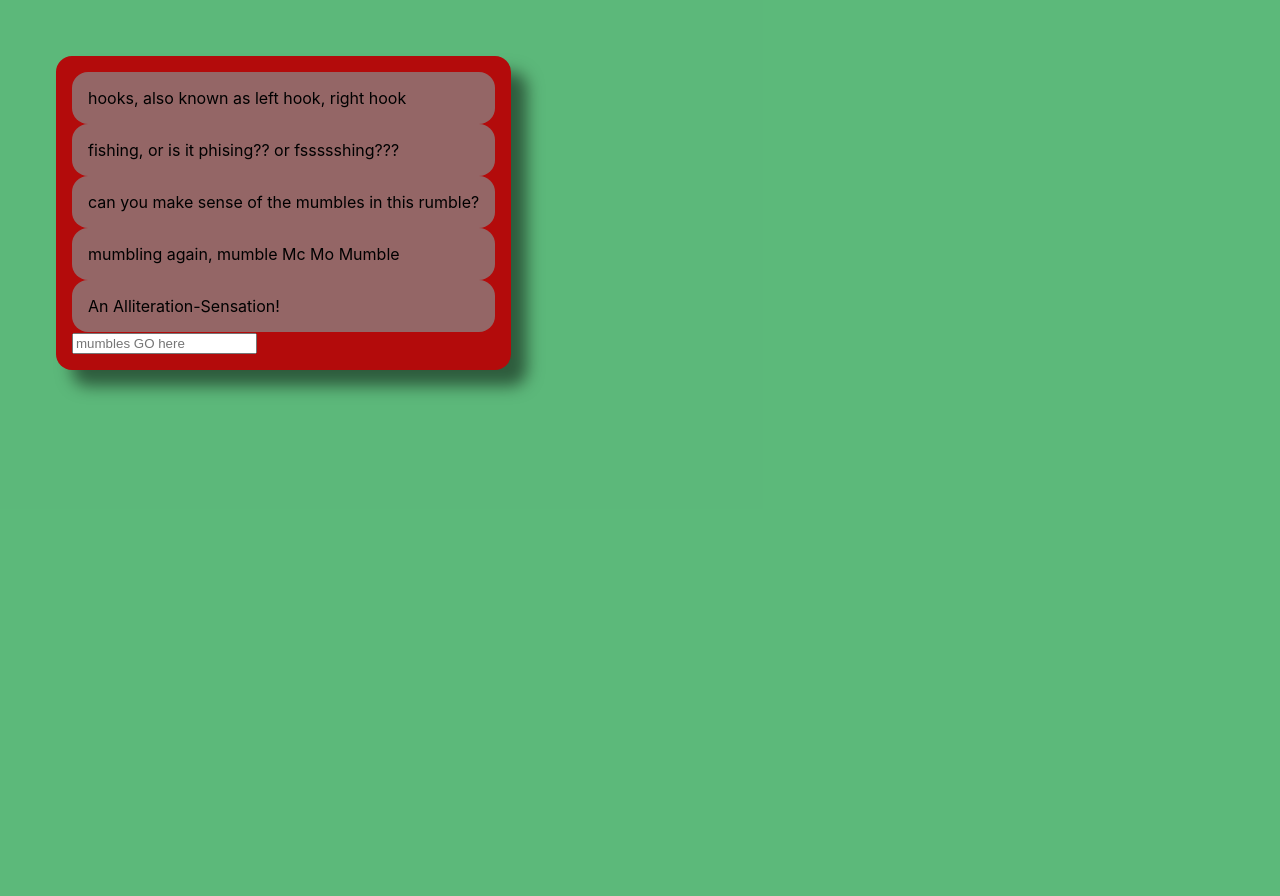
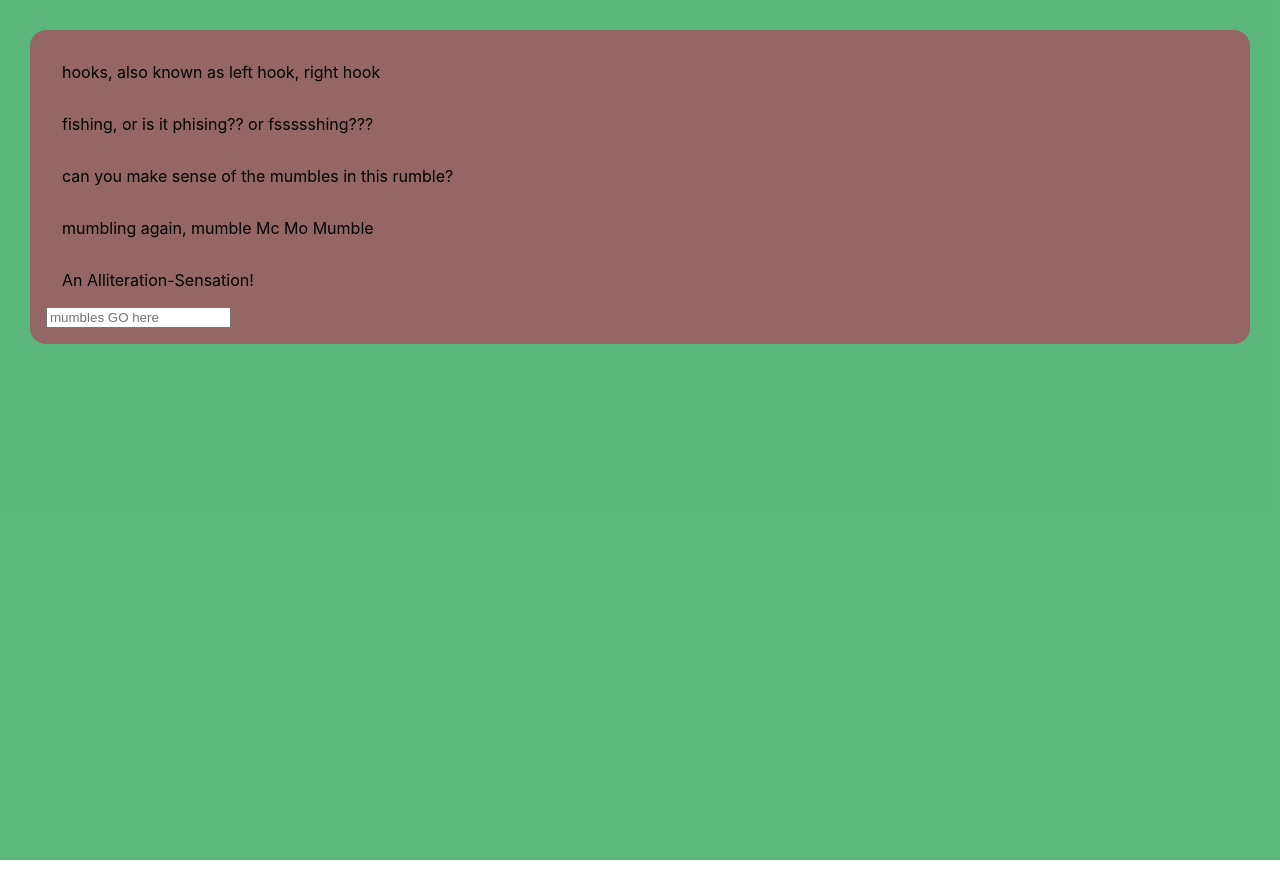
Before and after one commit to jlee709/react-hookidy-hooks, a React (Create React App) app: page / in a window 1280 px wide. After the commit the page ends 860 px from the top, so only its background shows below. Built offline with nearby package versions, Linux system fonts and the light colour scheme.

Commit message:
shelfing for now, fix value bug l8r

```diff
--- a/src/App.css
+++ b/src/App.css
@@ -1,6 +1,6 @@
 .app {
   background: rgb(23, 155, 66, 0.7);
-  padding: 3rem;
+  padding: 30px;
   height: 100vh;
 }
 
@@ -9,17 +9,16 @@
   border-radius: 1rem;
   padding: 1rem;
   max-width: 100%;
-  display: flex;
 }
 
 .hook-list-items {
   background: rgb(179, 11, 11);
-  box-shadow: 1rem 1rem 1rem rgba(0, 0, 0, 0.5);
-  padding: 1rem 1rem;
-  font-size: 1rem;
-  margin: 0.5rem;
-  border-radius: 1rem;
-  display: inline-block;
+  box-shadow: 1px 1px 1px rgba(0, 0, 0, 0.15);
+  padding: 3px 10px;
+  font-size: 12px;
+  margin-bottom: 6px;
+  border-radius: 3px;
+  display: flex;
   align-items: center;
   justify-content: space-between;
 }
--- a/src/App.js
+++ b/src/App.js
@@ -42,14 +42,14 @@ function App() {
     { mumble: "An Alliteration-Sensation!" }
   ]);
 
-  const addHookItem = hookList => {
-    const newHookItems = [...hookList, { hookList }];
+  const addHookItem = hookListItem => {
+    const newHookItems = [...hookList, { hookListItem }];
     hookListItems(newHookItems);
   };
   // Standard map render
   return (
     <div className="app">
-      <div className="hook-list-items">
+      <div className="hook-list">
         {hookList.map((hookList, index) => (
           <HookList key={index} index={index} hookList={hookList} />
         ))}
```
